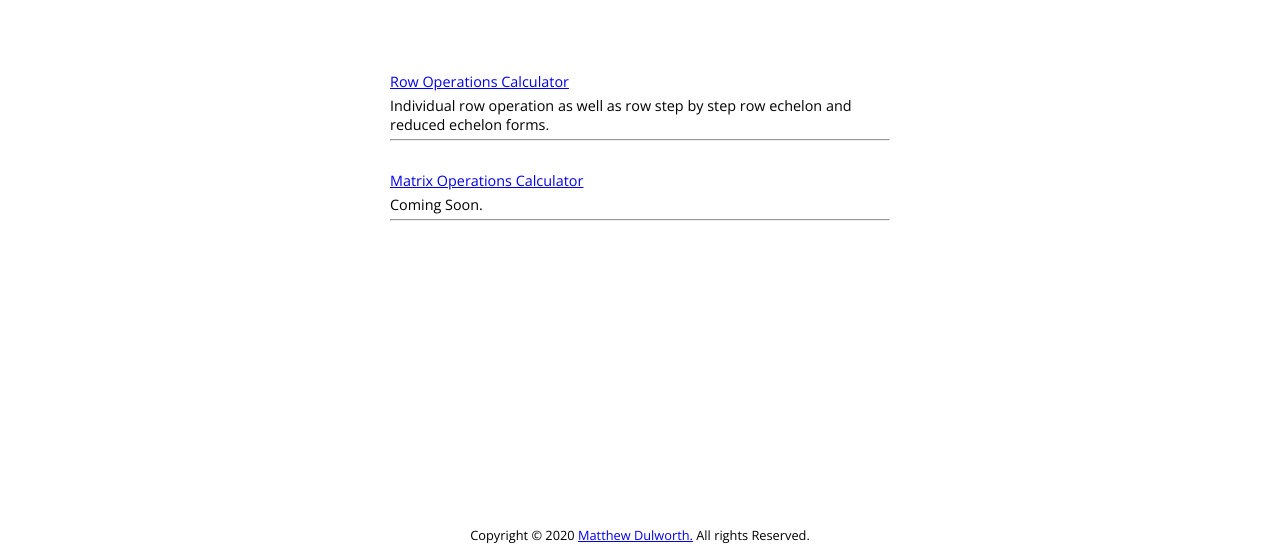
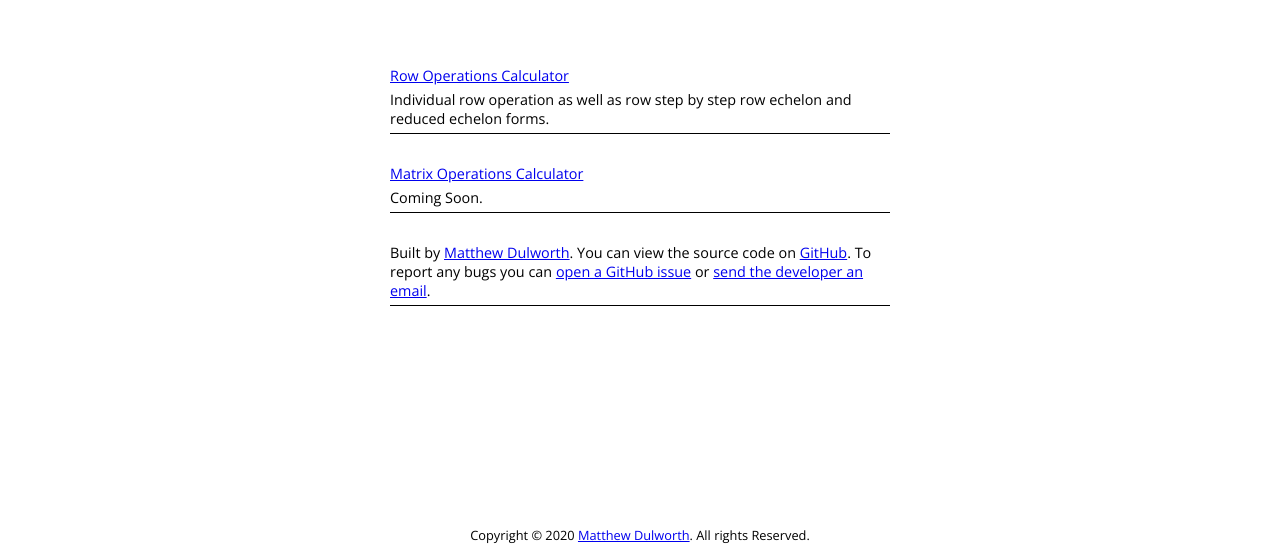
Before and after one commit to MatthewDulworth/matrix-operations, a plain HTML site: page index.html in a window 1280 px wide. Shown: the part 252-800 px from the top of the page. Drawn offline with nearby package versions, Linux system fonts and the light colour scheme.

Commit message:
Added instructions to row op input and useful links to home

```diff
--- a/index.html
+++ b/index.html
@@ -32,12 +32,12 @@
          <h3>A Step-by-Step Matrix Calculator</h3>
       </div>
 
+      <div id="calculators">
          <div class="link-section">
             <a href="./html/row-op-input.html">Row Operations Calculator</a>
             <p>
                Individual row operation as well as row step by step row echelon and reduced echelon forms.
             </p>
-         <hr>
          </div>
 
          <div class="link-section">
@@ -45,15 +45,28 @@
             <p>
                Coming Soon.
             </p>
-         <hr>
          </div>
-      <div id="push"></div>
+
+         <div id="credits" class="link-section">
+            <p>
+               Built by
+               <a target="_blank" href="https://matthewdulworth.com/">Matthew Dulworth</a>.
+               You can view the source code on
+               <a target="_blank" href="https://github.com/MatthewDulworth/matrix-operations/">GitHub</a>.
+               To report any bugs you can
+               <a target="_blank" href="https://github.com/MatthewDulworth/matrix-operations/issues">
+                  open a GitHub issue</a> or
+               <a target="_blank" href="mailto:mhdulworth@utexas.edu?subject=Matrix Opertions Bug Report">send the
+                  developer an email</a>.
+            </p>
+         </div>
+      </div>
    </main>
 
    <footer>
       <div>
          Copyright &copy; 2020
-         <a target="_blank" href="https://matthewdulworth.com/">Matthew Dulworth.</a>
+         <a target="_blank" href="https://github.com/MatthewDulworth/matrix-operations/">Matthew Dulworth</a>.
          All rights Reserved.
       </div>
    </footer>
--- a/styles/index.css
+++ b/styles/index.css
@@ -16,14 +16,15 @@ main {
    max-width: 500px;
 }
 
-main .link-section {
+.link-section {
    margin-bottom: 30px;
+   border-bottom: 1px solid black;
 }
 
-main .link-section p {
+.link-section p {
    margin: 5px 0px;
 }
 
-#push {
-   margin-bottom: 30%;
+#credits {
+   margin-bottom: 20%;
 }
--- a/styles/styles.css
+++ b/styles/styles.css
@@ -9,6 +9,11 @@
 button {
    font-family: 'Open Sans', sans-serif;
    cursor: pointer;
+}
+
+section {
+   border-bottom: 1px solid black;
+   padding: 1.5rem;
 }
 
 /********* layout *********/
```
Also changed, not shown: html/row-op-input.html (+11 -0 lines). Lines whose indentation alone changed are shown as unchanged.
